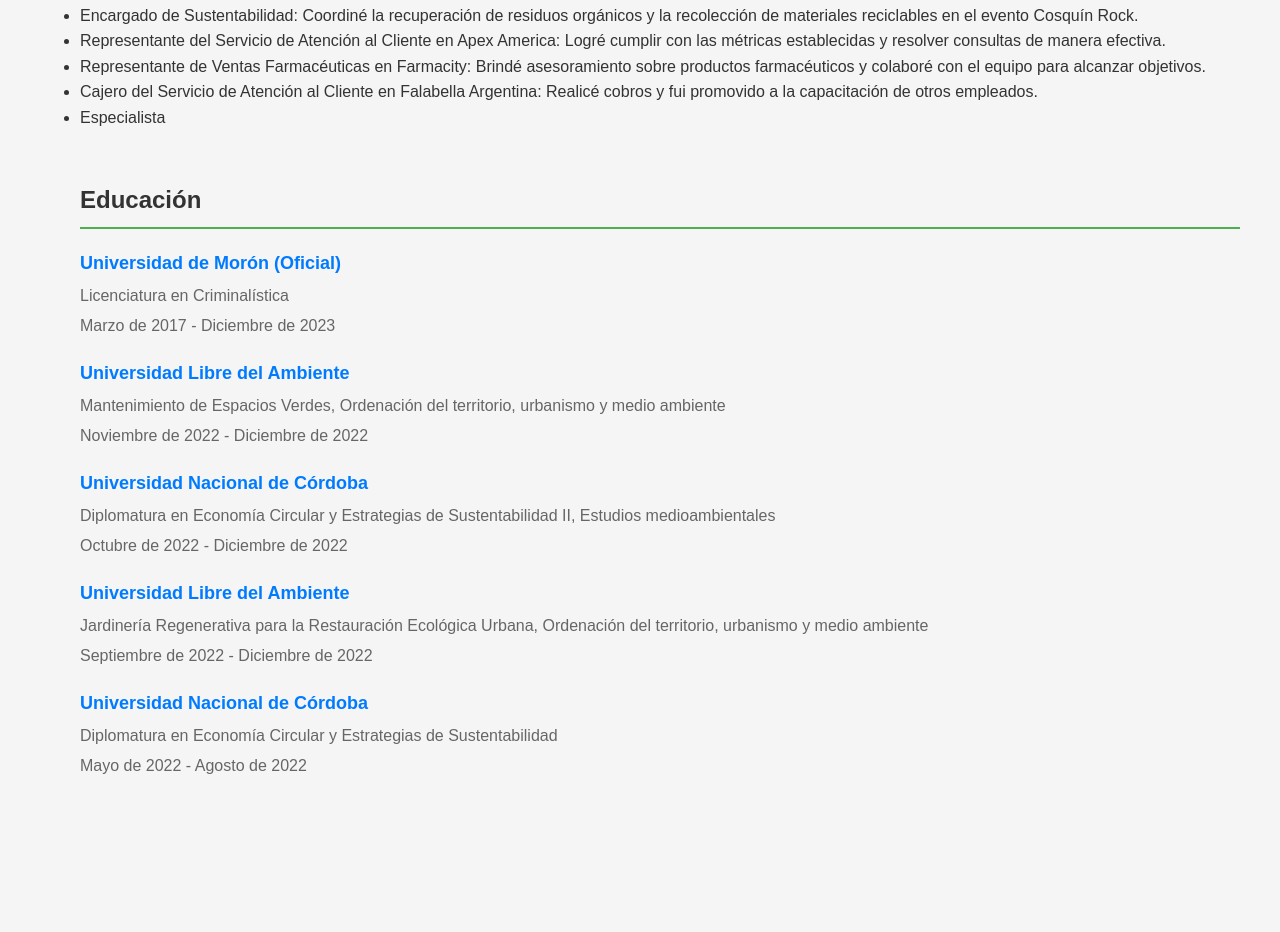
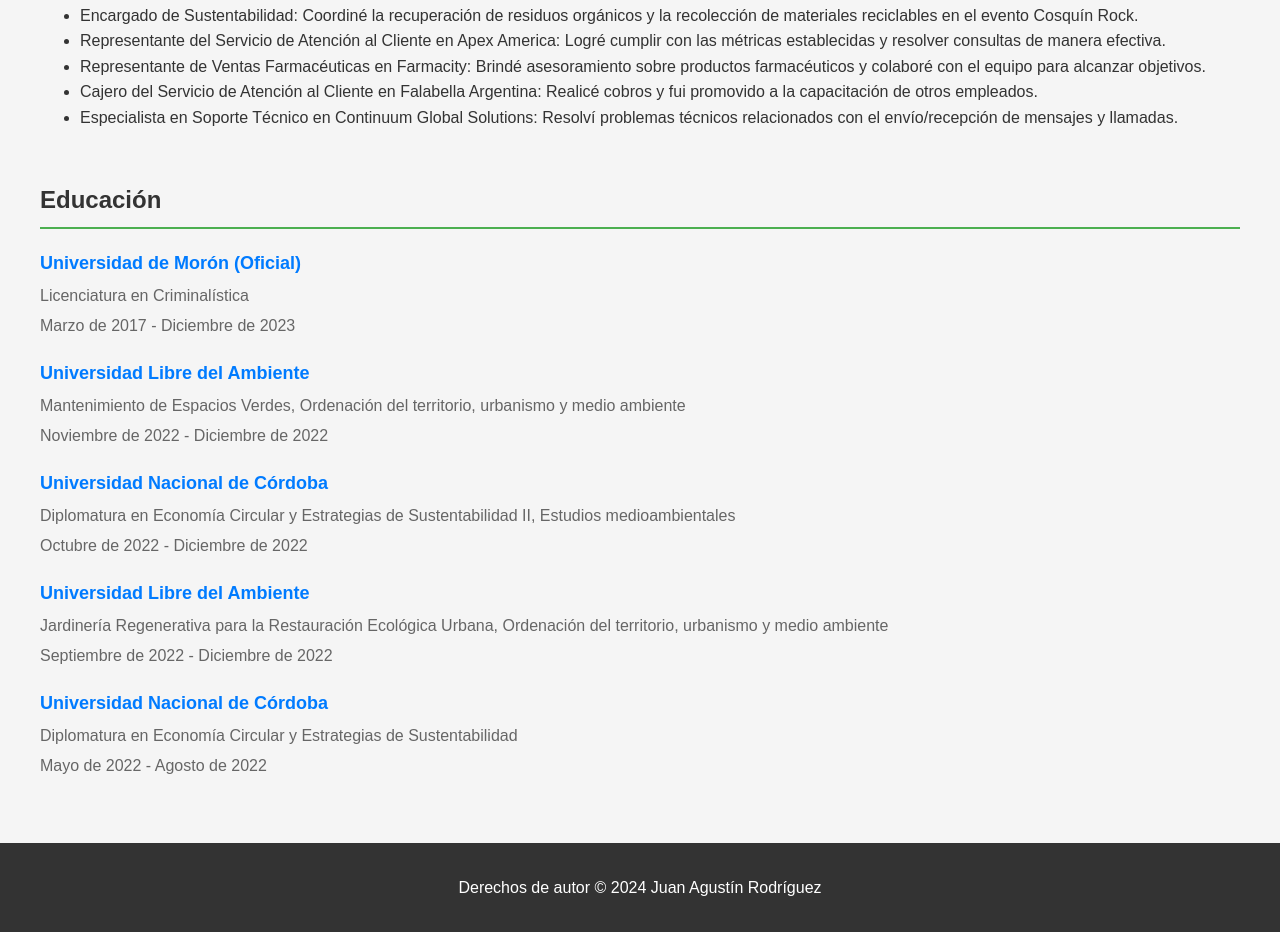
Before and after one commit to agusdriez/mipaginaweb, a plain HTML site: page index.html in a window 1280 px wide. Shown: the part 610-1542 px from the top of the page. Before the commit the page ends 1453 px from the top, so only its background shows below. Drawn offline with Linux system fonts and the light colour scheme.

Commit message:
Update index.html

```diff
--- a/index.html
+++ b/index.html
@@ -5,35 +5,6 @@
     <meta name="viewport" content="width=device-width, initial-scale=1.0">
     <title>Juan Agustín Rodríguez - Página Personal</title>
     <style>
-
-        #education {
-  margin-top: 50px;
-}
-
-#education ul {
-  list-style-type: none;
-  padding: 0;
-}
-
-#education li {
-  margin-bottom: 20px;
-}
-
-#education h2 {
-  font-size: 24px;
-  color: #333;
-}
-
-#education h3 {
-  font-size: 18px;
-  color: #007bff;
-  margin-bottom: 5px;
-}
-
-#education p {
-  margin: 5px 0;
-  color: #666;
-}
         body {
             font-family: 'Arial', sans-serif;
             line-height: 1.6;
@@ -123,6 +94,36 @@
             bottom: 0;
             width: 100%;
         }
+
+        /* Estilos para la sección de educación */
+        #education {
+            margin-top: 50px;
+        }
+
+        #education ul {
+            list-style-type: none;
+            padding: 0;
+        }
+
+        #education li {
+            margin-bottom: 20px;
+        }
+
+        #education h2 {
+            font-size: 24px;
+            color: #333;
+        }
+
+        #education h3 {
+            font-size: 18px;
+            color: #007bff;
+            margin-bottom: 5px;
+        }
+
+        #education p {
+            margin: 5px 0;
+            color: #666;
+        }
     </style>
 </head>
 <body>
@@ -153,8 +154,11 @@
                 <li>Representante del Servicio de Atención al Cliente en Apex America: Logré cumplir con las métricas establecidas y resolver consultas de manera efectiva.</li>
                 <li>Representante de Ventas Farmacéuticas en Farmacity: Brindé asesoramiento sobre productos farmacéuticos y colaboré con el equipo para alcanzar objetivos.</li>
                 <li>Cajero del Servicio de Atención al Cliente en Falabella Argentina: Realicé cobros y fui promovido a la capacitación de otros empleados.</li>
-                <li>Especialista
-<section id="education">
+                <li>Especialista en Soporte Técnico en Continuum Global Solutions: Resolví problemas técnicos relacionados con el envío/recepción de mensajes y llamadas.</li>
+            </ul>
+        </div>
+
+        <section id="education" class="section">
             <h2>Educación</h2>
             <ul>
                 <li>
@@ -184,3 +188,10 @@
                 </li>
             </ul>
         </section>
+    </div>
+
+    <footer>
+        <p>Derechos de autor &copy; 2024 Juan Agustín Rodríguez</p>
+    </footer>
+</body>
+</html>
```
Lines whose indentation alone changed are shown as unchanged.
